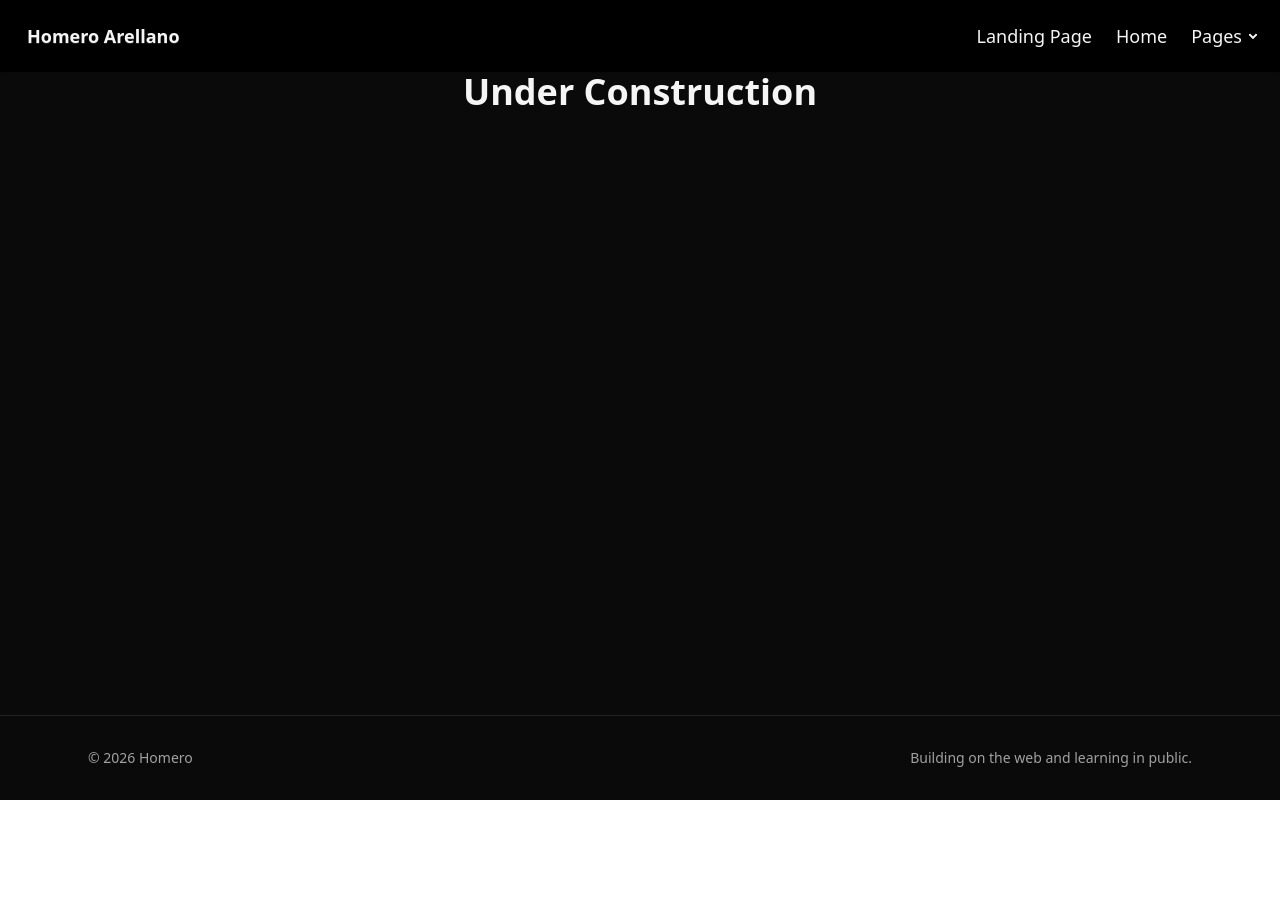
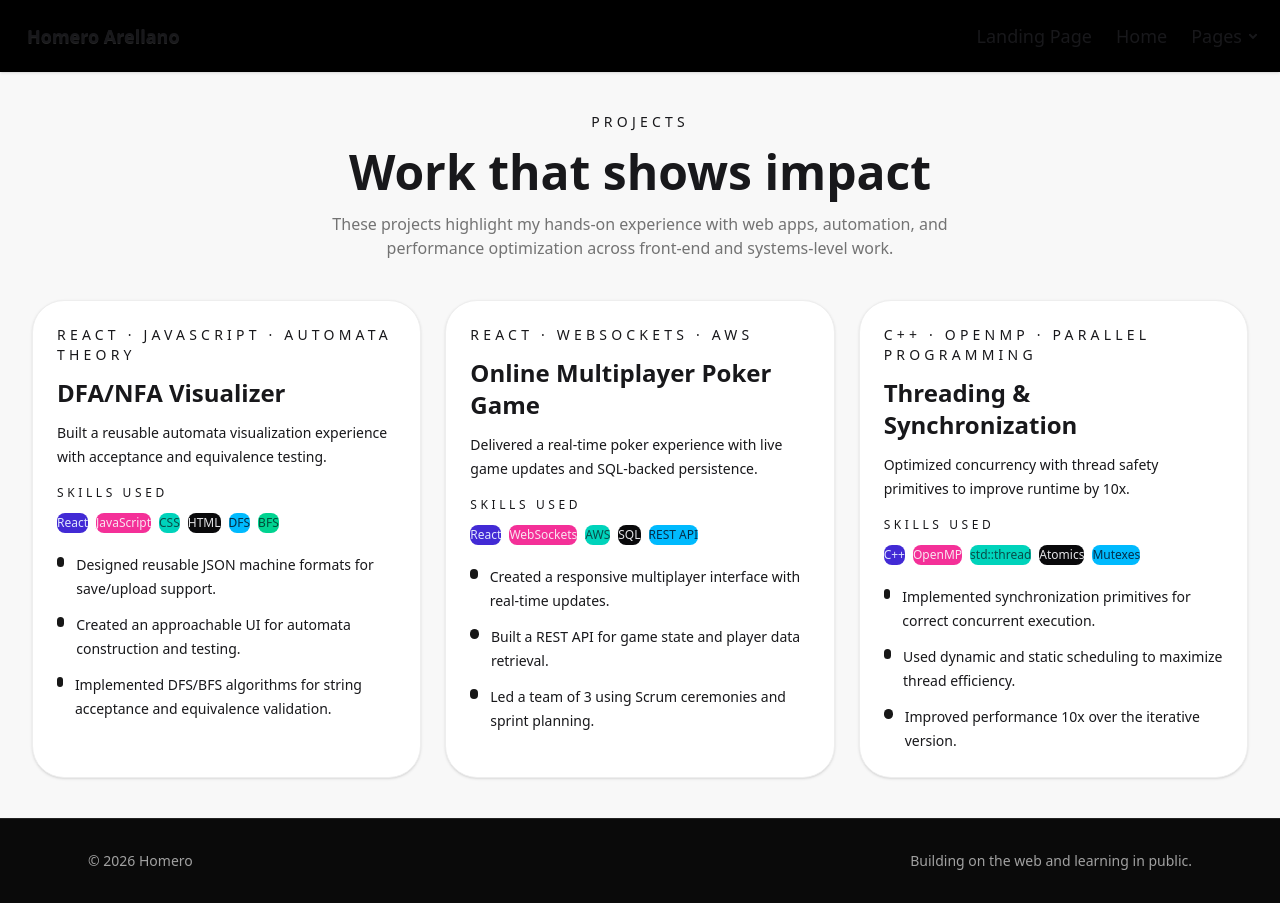
Before and after one commit to homero272/homero-website, a Next.js app: page /projects in a window 1280 px wide. Before the commit the page ends 800 px from the top, so only its background shows below. Built offline with nearby package versions, Linux system fonts and the light colour scheme.

Commit message:
projects page polished up

```diff
--- a/app/projects/page.tsx
+++ b/app/projects/page.tsx
@@ -1,18 +1,97 @@
 import NavBar from "@/components/NavBar";
+
+const badgeVariants = [
+  "badge-primary",
+  "badge-secondary",
+  "badge-accent",
+  "badge-neutral",
+  "badge-info",
+  "badge-success",
+  "badge-warning",
+  "badge-error",
+];
 
 const projects = [
   {
-    name: "name",
-    summary: "summary",
-    stack: "Next.js, DaisyUI, Tailwind",
+    title: "DFA/NFA Visualizer",
+    subtitle: "React · JavaScript · Automata Theory",
+    summary: "Built a reusable automata visualization experience with acceptance and equivalence testing.",
+    skills: ["React", "JavaScript", "CSS", "HTML", "DFS", "BFS"],
+    highlights: [
+      "Designed reusable JSON machine formats for save/upload support.",
+      "Created an approachable UI for automata construction and testing.",
+      "Implemented DFS/BFS algorithms for string acceptance and equivalence validation.",
+    ],
+  },
+  {
+    title: "Online Multiplayer Poker Game",
+    subtitle: "React · WebSockets · AWS",
+    summary: "Delivered a real-time poker experience with live game updates and SQL-backed persistence.",
+    skills: ["React", "WebSockets", "AWS", "SQL", "REST API"],
+    highlights: [
+      "Created a responsive multiplayer interface with real-time updates.",
+      "Built a REST API for game state and player data retrieval.",
+      "Led a team of 3 using Scrum ceremonies and sprint planning.",
+    ],
+  },
+  {
+    title: "Threading & Synchronization",
+    subtitle: "C++ · OpenMP · Parallel Programming",
+    summary: "Optimized concurrency with thread safety primitives to improve runtime by 10x.",
+    skills: ["C++", "OpenMP", "std::thread", "Atomics", "Mutexes"],
+    highlights: [
+      "Implemented synchronization primitives for correct concurrent execution.",
+      "Used dynamic and static scheduling to maximize thread efficiency.",
+      "Improved performance 10x over the iterative version.",
+    ],
   },
 ];
 
 export default function ProjectsPage() {
   return (
-    <div className="mx-auto w-full max-w-screen flex flex-col items-center justify-center">
+    <main className="min-h-screen bg-base-200 text-base-content">
       <NavBar />
-      <h1 className="text-lg md:text-4xl font-bold"> Under Construction </h1>
-    </div>
+      <section className="mx-auto w-full max-w-7xl px-4 py-10 sm:px-6 lg:px-8">
+        <div className="mb-10 space-y-4 text-center">
+          <p className="text-sm uppercase tracking-[0.3em]">Projects</p>
+          <h1 className="text-4xl font-bold sm:text-5xl">Work that shows impact</h1>
+          <p className="mx-auto max-w-2xl text-base text-muted-foreground">
+            These projects highlight my hands-on experience with web apps, automation, and performance optimization across front-end and systems-level work.
+          </p>
+        </div>
+
+        <div className="grid gap-6 lg:grid-cols-3">
+          {projects.map((project) => (
+            <article key={project.title} className="rounded-[2rem] border border-base-300 bg-base-100 p-6 shadow-sm transition hover:-translate-y-1 hover:shadow-lg">
+              <div className="mb-4">
+                <p className="text-sm uppercase tracking-[0.3em]">{project.subtitle}</p>
+                <h2 className="mt-3 text-2xl font-semibold">{project.title}</h2>
+                <p className="mt-3 text-sm leading-6">{project.summary}</p>
+              </div>
+
+              <div className="mb-5">
+                <p className="text-xs uppercase tracking-[0.3em]">Skills used</p>
+                <div className="mt-3 flex flex-wrap gap-2">
+                  {project.skills.map((skill, index) => (
+                    <span key={skill} className={`badge ${badgeVariants[index % badgeVariants.length]} badge-sm`}>
+                      {skill}
+                    </span>
+                  ))}
+                </div>
+              </div>
+
+              <div className="space-y-3 text-sm leading-6">
+                {project.highlights.map((highlight) => (
+                  <p key={highlight} className="flex gap-3">
+                    <span className="mt-1 inline-flex h-2.5 w-2.5 rounded-full bg-primary" />
+                    {highlight}
+                  </p>
+                ))}
+              </div>
+            </article>
+          ))}
+        </div>
+      </section>
+    </main>
   );
 }
```
